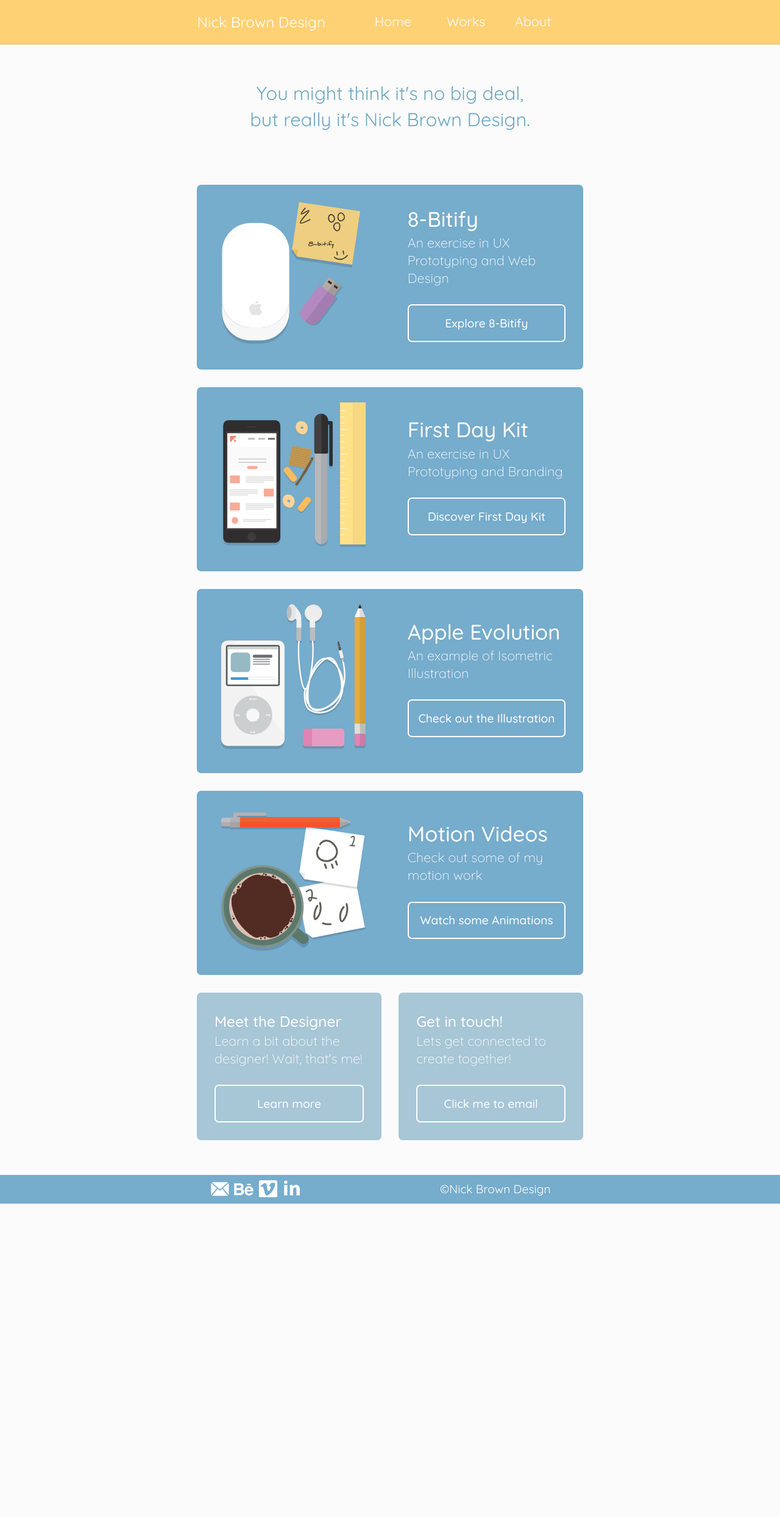
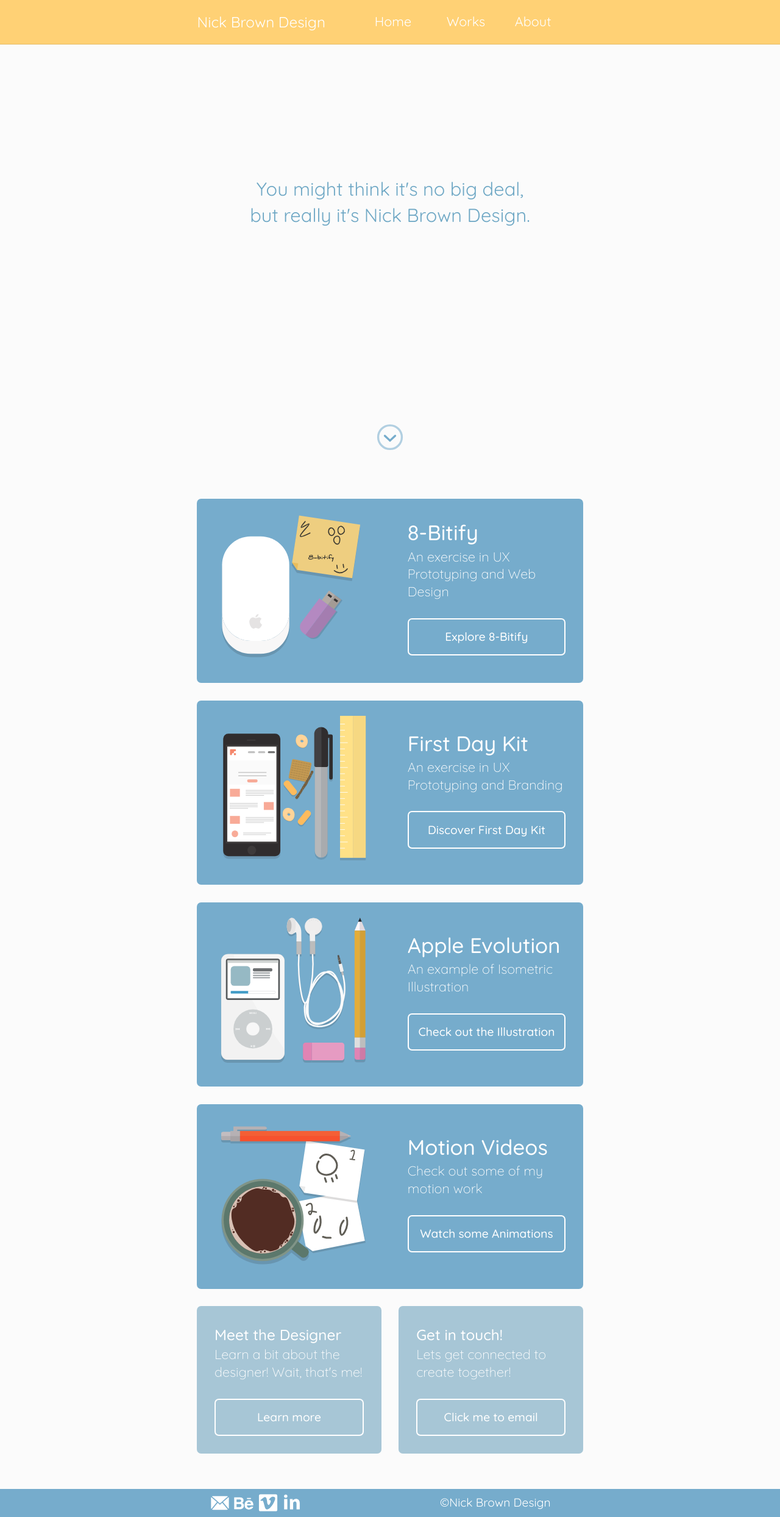
Before and after one commit to nicktgbrown/portfolio-site, a Jekyll site: the page built from index.html, in a window 1280 px wide. Shown: the whole page at 61% size. Built offline with Jekyll 4.4.1, drawn with Linux system fonts in a browser that asks for light colours; some web fonts are replaced; before the commit the page ends 1974 px from its top, so only the background shows below that.

Commit message:
Add animation to site

```diff
--- a/case1.html
+++ b/case1.html
@@ -40,16 +40,16 @@
     <p class="kilo push-0">Following the preliminary research and planning, I began creating the prototype in Adobe Xd. Each page was created in desktop and mobile versions to demonstrate how the site would scale to different screen sizes. The creation of the prototype included the creation of any icons and the gathering of any imagery needed for the actual site, so when the time came to code, all my images and other elements were already organized and named properly.</p>
     <p class="kilo push-1-2">After completing a functioning prototype, with versions for mobile and desktop, user testing was conducted to refine the usability of the site and it's tasks and ensure it had good flow. After this was completed, coding began.</p>
     <div class="embed embed-golden gutter-2">
-      <img src="{{site.baseurl}}/images/8bitify-icons.gif" itemprop="image" class="img-flex embed-item">
+      <img src="{{site.baseurl}}/images/8bitify-icons.gif" itemprop="image" class="img-flex embed-item fadeup">
     </div>
     <h3 class="peta pad-t push-1-4">Final Product</h3>
     <p class="kilo">The final product consisted of a fully responsive faux SAAS website that promoted usability and functionality via the UX skills put to use and intent to design for accessibility.</p>
     <div class="grid push">
       <div class="unit unit-xs-2-3 unit-s-2-3 unit-m-2-3 unit-l-2-3 unit-xl-2-3 gutter-1-2">
-        <img src="{{site.baseurl}}/images/home.svg" itemprop="image" class="img-flex">
+        <img src="{{site.baseurl}}/images/home.svg" itemprop="image" class="img-flex fadeup">
       </div>
       <div class="unit unit-xs-1-3 unit-s-1-3 unit-m-1-3 unit-l-1-3 unit-xl-1-3 gutter-1-2">
-        <img src="{{site.baseurl}}/images/home-mobile.svg" itemprop="image" class="img-flex">
+        <img src="{{site.baseurl}}/images/home-mobile.svg" itemprop="image" class="img-flex fadeup">
       </div>
     </div>
     <a href="https://nicktgbrown.github.io/saas-website/index.html" target="_blank" class="button center island-1-2">Explore the site!</a>
--- a/case3.html
+++ b/case3.html
@@ -40,16 +40,16 @@
     <p class="kilo push-0">Once my sketches and concept were approved and finalized, and all my Illustrator actions were created, I just began build the scene. I started by creating the enviroment itself, and then moved on to create any desks and shelves.</p>
     <p class="kilo push-0">Following this, I created the computers as well as some desk top elements such as books and paper trays. I also added calenders to all of the office spaces to display the year. After adding general items, I decided to add more items that tied each space to its era. I did so through things like coffee cups and glasses.</p>
     <div class="embed embed-24by10 gutter-2">
-      <img src="{{site.baseurl}}/images/isometric-assets.gif" itemprop="image" class="img-flex embed-item">
+      <img src="{{site.baseurl}}/images/isometric-assets.gif" itemprop="image" class="img-flex embed-item fadeup">
     </div>
     <p class="kilo push-0">The final things added to the illustration were office workers and chairs. Both the workers and chairs helped tie the spaces to specific eras even futher, through the characters styles and the build of the chairs (and yoga balls!).</p>
     <div class="embed embed-4by1 gutter-2">
-      <img src="{{site.baseurl}}/images/isometric-people-chairs.gif" itemprop="image" class="img-flex embed-item">
+      <img src="{{site.baseurl}}/images/isometric-people-chairs.gif" itemprop="image" class="img-flex embed-item fadeup">
     </div>
     <h3 class="peta pad-t push-1-4">Final Product</h3>
     <p class="kilo">The final version of this product is the fully completed illustration, with multiple different spaces, each with its own aesthetic and style. I added many small elements to create a lively space, and tried to capture each era through not only the computers, but also the surrounding items.</p>
     <div class="embed embed-3by2 gutter-2 push-1-2">
-      <img src="{{site.baseurl}}/images/isometric.jpg" itemprop="image" class="img-flex embed-item">
+      <img src="{{site.baseurl}}/images/isometric.jpg" itemprop="image" class="img-flex embed-item fadeup">
     </div>
   </div>
 </div>
--- a/case4.html
+++ b/case4.html
@@ -34,17 +34,17 @@
   <div itemscope itemprop="exampleOfWork" class="center wrapper pad-t max-length">
     <h3 class="tera push-1-2">Candy Corn Construction</h3>
     <div class="gutter-2">
-      <img src="{{site.baseurl}}/images/candy-corn.gif" alt="an animation of candy corn being created on a conveyer belt" class="img-flex push-1-2">
+      <img src="{{site.baseurl}}/images/candy-corn.gif" alt="an animation of candy corn being created on a conveyer belt" class="img-flex push-1-2 fadeup">
     </div>
     <p itemscope itemprop="description" class="kilo push-0">The intent of this piece was to create a looping gif. I aimed for playful content and bright colour use to make it a fun and interesting piece. I tried to keep it clean though to as it is simply a basic gif. I use Illustrator to create the piece, After Effects to animate it, and Photoshop to make it into a gif.</p>
     <h3 class="peta pad-t push-1-2">Peril in Parallax City</h3>
-    <div style="padding:56.25% 0 0 0;position:relative;">
+    <div class="fadeup" style="padding:56.25% 0 0 0;position:relative;">
       <iframe src="https://player.vimeo.com/video/294962902?color=6fa8c5&byline=0&portrait=0" style="position:absolute;top:0;left:0;width:100%;height:100%;" frameborder="0" webkitallowfullscreen mozallowfullscreen allowfullscreen></iframe>
     </div>
     <script src="https://player.vimeo.com/api/player.js"></script>
     <p class="kilo push pad-t-1-2">This video looks fun and interesting, while incorporating the parallax function in After Effects. The assets and artwork was created using Illustrator, while the rest was animated with After Effects using basic keyframes and effects to create the "shaking" of the buildings.</p>
     <h3 class="peta push-1-2">Bagel Boy Takes a Stroll</h3>
-    <div style="padding:56.25% 0 0 0;position:relative;">
+    <div class="fadeup" style="padding:56.25% 0 0 0;position:relative;">
       <iframe src="https://player.vimeo.com/video/261416802?color=6fa8c5&byline=0&portrait=0" style="position:absolute;top:0;left:0;width:100%;height:100%;" frameborder="0" webkitallowfullscreen mozallowfullscreen allowfullscreen></iframe>
     </div>
     <script src="https://player.vimeo.com/api/player.js"></script>
--- a/css/main.css
+++ b/css/main.css
@@ -73,6 +73,25 @@
 
 .banner {
   font-weight: 400;
+  padding-top: 7em;
+  padding-bottom: 9.4em;
+}
+
+.banner-down {
+  max-width: 7%;
+  margin: auto;
+  padding-bottom: 4em;
+}
+
+@keyframes arrow-float {
+  0%, 20%, 40% {transform: translateY(0);}
+  10%, 30% {transform: translateY(-.4em);}
+}
+
+.arrow-float {
+  animation-name: arrow-float;
+  animation-iteration-count: infinite;
+  animation-duration: 3s;
 }
 
 .grid h3 {
@@ -195,6 +214,29 @@
   font-weight: 500;
 }
 
+@keyframes fadeup {
+    0% {top: 10em; opacity: 0;}
+    50% {top: 0em;}
+    100% {opacity: 1;}
+}
+
+.fadeup {
+  animation-name: fadeup;
+  animation-duration: 2s;
+  animation-timing-function: ease-in-out;
+}
+
+@keyframes fadein {
+    0% {opacity: 0;}
+    100% {opacity: 1;}
+}
+
+.fadein {
+  animation-name: fadein;
+  animation-duration: 1s;
+  animation-timing-function: ease-out;
+}
+
 .container {
   display: inline-block;
   cursor: pointer;
--- a/index.html
+++ b/index.html
@@ -6,10 +6,13 @@
 
 <div class="max-length center wrapper pad-bs">
   <h2 class="banner island-2 peta">You might think it's no big deal,<br>but really it's Nick Brown Design.</h2>
+  <div class="banner-down">
+    <img src="images/nav-down.svg" class="img-flex center arrow-float">
+  </div>
   <div>
     <div class="gutter">
       <a href="{{site.baseurl}}/case1.html">
-        <div class="card pad-t-1-2 pad-b grid grid-middle push">
+        <div class="card pad-t-1-2 pad-b grid grid-middle push fadein">
           <div class="gutter unit unit-xs-1 unit-s-1 unit-m-1-2 unit-l-1-2 unit-xl-1-2">
             <div class="embed embed-1by1">
               <img src="images/8-bitify-icon.svg" class="embed-item">
@@ -23,7 +26,7 @@
         </div>
       </a>
       <a href="{{site.baseurl}}/case2.html">
-        <div class="card pad-t-1-2 pad-b grid grid-middle push">
+        <div class="card pad-t-1-2 pad-b grid grid-middle push fadein fadein">
           <div class="gutter unit unit-xs-1 unit-s-1 unit-m-1-2 unit-l-1-2 unit-xl-1-2">
             <div class="embed embed-1by1">
               <img src="images/fdk-icon.svg" class="embed-item">
@@ -37,7 +40,7 @@
         </div>
       </a>
       <a href="{{site.baseurl}}/case3.html">
-        <div class="card pad-t-1-2 pad-b grid grid-middle push">
+        <div class="card pad-t-1-2 pad-b grid grid-middle push fadein">
           <div class="gutter unit unit-xs-1 unit-s-1 unit-m-1-2 unit-l-1-2 unit-xl-1-2">
             <div class="embed embed-1by1">
               <img src="images/apple-icon.svg" class="embed-item">
@@ -51,7 +54,7 @@
         </div>
       </a>
       <a href="{{site.baseurl}}/case4.html">
-        <div class="card pad-t-1-2 pad-b grid grid-middle push">
+        <div class="card pad-t-1-2 pad-b grid grid-middle push fadein">
           <div class="gutter unit unit-xs-1 unit-s-1 unit-m-1-2 unit-l-1-2 unit-xl-1-2">
             <div class="embed embed-1by1">
               <img src="images/motion-icon.svg" class="embed-item">
@@ -67,14 +70,14 @@
     </div>
     <div class="grid grid-middle gutter-1-2 push">
       <a href="{{site.baseurl}}/about.html" class="unit unit-xs-1 unit-s-1 unit-m-1-2 unit-l-1-2 unit-xl-1-2 gutter-1-2">
-        <div class="card card-2 island push">
+        <div class="card card-2 island push fadein">
           <h3 class="giga push-0">Meet the Designer</h3>
           <p class="mega push">Learn a bit about the designer! Wait, that's me!</p>
           <div class="nav-btn text-center island-1-2">Learn more</div>
         </div>
       </a>
       <a itemprop="email" href="mailto:whatsup@nickbrowndesign.ca" class="unit unit-xs-1 unit-s-1 unit-m-1-2 unit-l-1-2 unit-xl-1-2 gutter-1-2">
-        <div class="card card-2 island push">
+        <div class="card card-2 island push fadein">
           <h3 class="giga push-0">Get in touch!</h3>
           <p class="mega push">Lets get connected to create together!</p>
           <div class="nav-btn text-center island-1-2">Click me to email</div>
```
Also changed, not shown: images/nav-down.svg (added).
